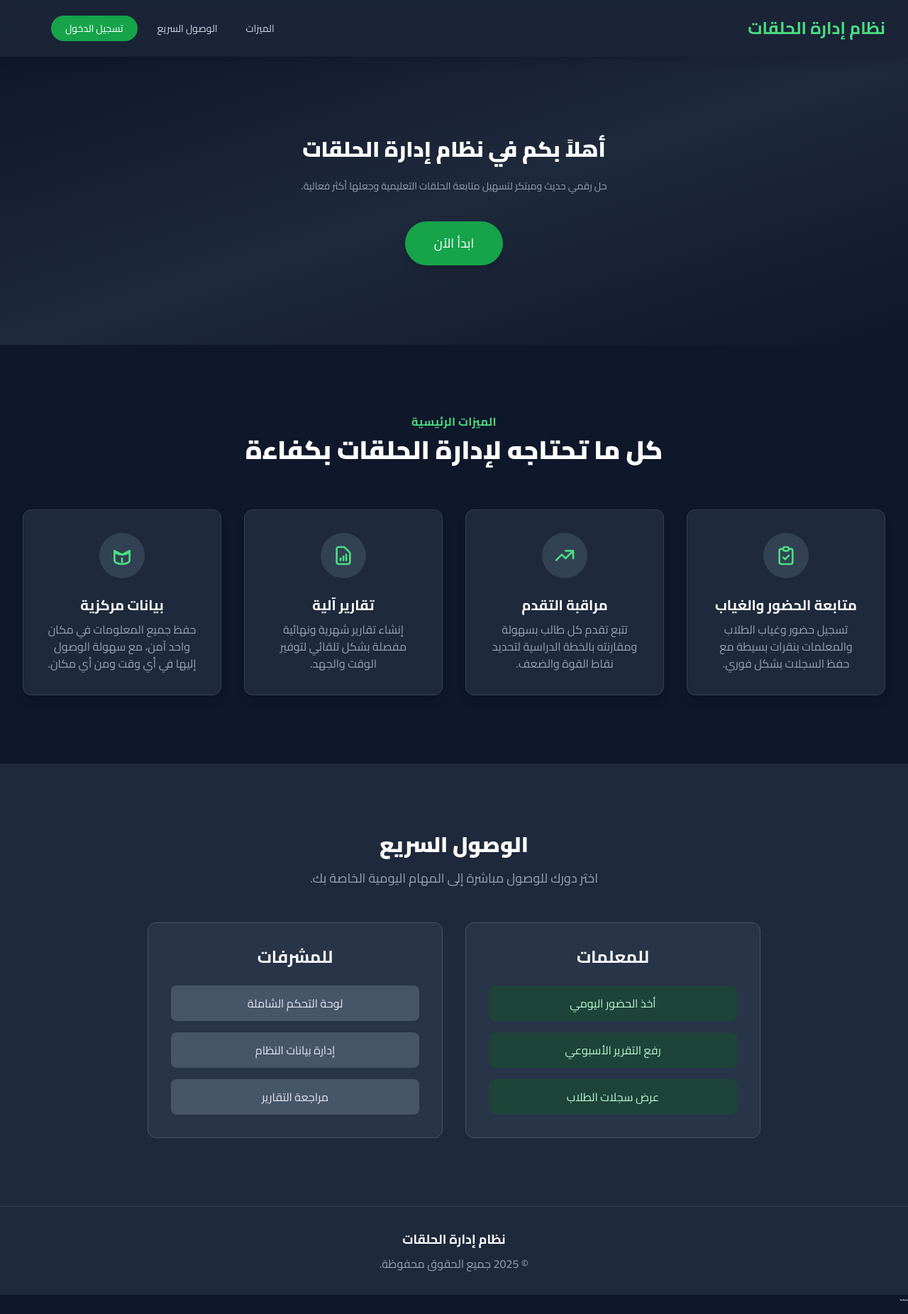
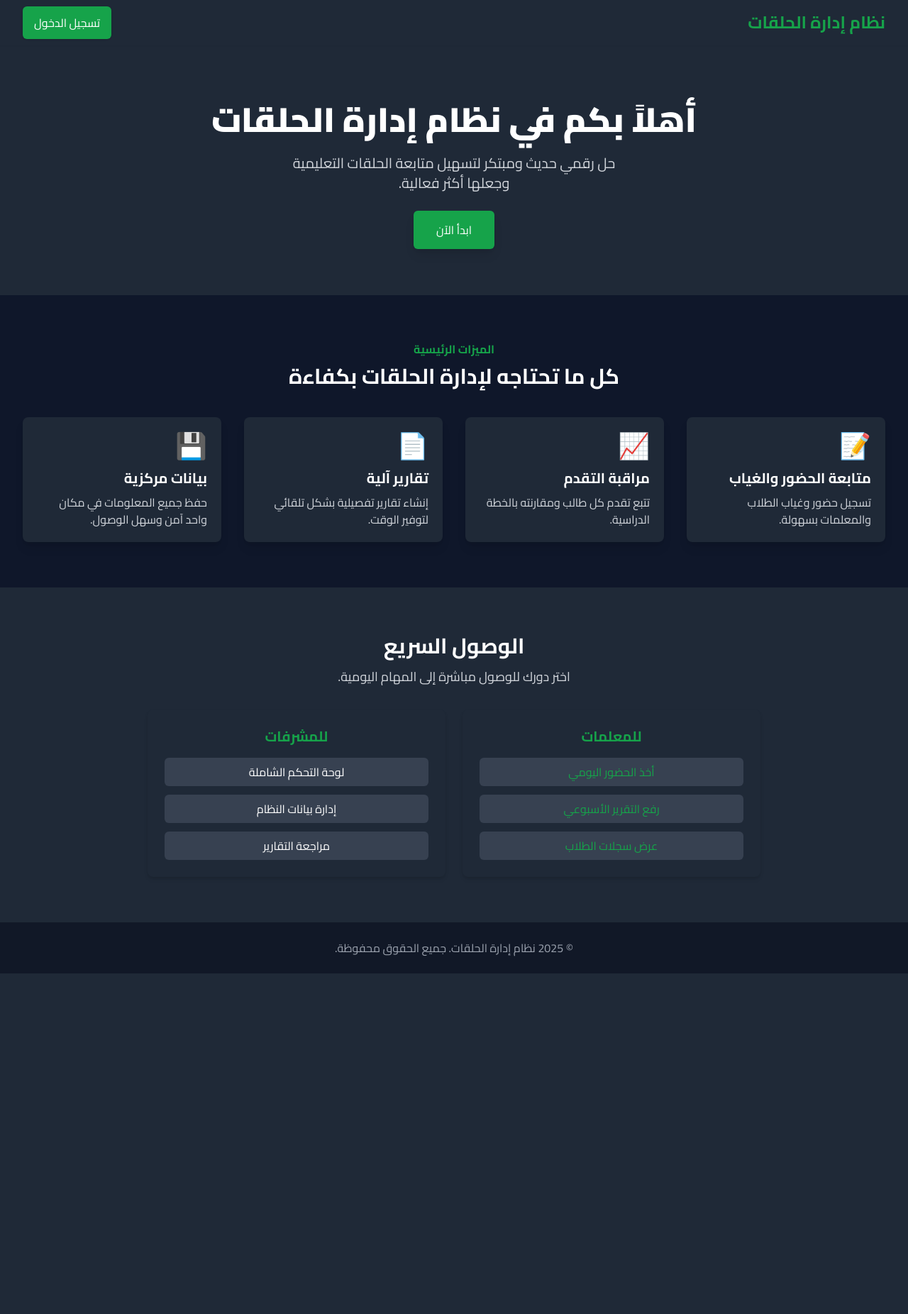
Before and after one commit to Mortooo/halq_management_system, a Django app: page / in a window 1280 px wide. Shown: the whole page at 71% size. After the commit the page ends 1372 px from the top, so only its background shows below. Run offline with Django 5.2, Linux system fonts and the light colour scheme; some libraries are stand-ins or nearby versions.

Commit message:
last fonts

````diff
--- a/templates/index.html
+++ b/templates/index.html
@@ -1,4 +1,3 @@
-
 <!DOCTYPE html>
 <html lang="ar" dir="rtl">
 <head>
@@ -9,11 +8,16 @@
   <link rel="preconnect" href="https://fonts.googleapis.com">
   <link rel="preconnect" href="https://fonts.gstatic.com" crossorigin>
   <link href="https://fonts.googleapis.com/css2?family=Cairo:wght@400;700;900&display=swap" rel="stylesheet">
+
   <script>
-        // Customizing Tailwind
     tailwind.config = {
       theme: {
         extend: {
+          colors: {
+            primary: '#16a34a',
+            secondary: '#0f172a',
+            card: '#1f2937',
+          },
           fontFamily: {
             'sans': ['Cairo', 'sans-serif'],
           },
@@ -21,118 +25,114 @@
       }
     }
   </script>
+
   <style>
-        body {
-            font-family: 'Cairo', sans-serif;
-            scroll-behavior: smooth;
+    body { font-family: 'Cairo', sans-serif; }
+    @keyframes fade-in-up {
+      from { opacity: 0; transform: translateY(20px); }
+      to { opacity: 1; transform: translateY(0); }
     }
+    .animate-fade-in-up { animation: fade-in-up 0.8s ease-out; }
   </style>
 </head>
-<body class="bg-slate-900 text-slate-300">
+<body class="bg-secondary text-gray-100">
 
-    <nav class="bg-slate-800/80 backdrop-blur-md shadow-lg sticky top-0 z-50">
+  <!-- ✅ الشريط العلوي -->
+  <nav class="bg-card shadow-sm sticky top-0 z-50">
     <div class="max-w-7xl mx-auto px-4 sm:px-6 lg:px-8">
-            <div class="flex items-center justify-between h-20">
-                <div class="flex-shrink-0">
-                    <h1 class="text-2xl font-bold text-green-400">نظام إدارة الحلقات</h1>
-                </div>
+      <div class="flex items-center justify-between h-16">
+        <h1 class="text-xl sm:text-2xl font-bold text-primary">نظام إدارة الحلقات</h1>
         <div class="hidden md:block">
-                    <div class="ml-10 flex items-baseline space-x-4 space-x-reverse">
-                        <a href="#features" class="text-slate-300 hover:text-green-400 px-3 py-2 rounded-md text-sm font-medium transition-colors">الميزات</a>
-                        <a href="#quick-access" class="text-slate-300 hover:text-green-400 px-3 py-2 rounded-md text-sm font-medium transition-colors">الوصول السريع</a>
-                        <a href="#" class="bg-green-600 text-white px-5 py-2 rounded-full text-sm font-medium hover:bg-green-500 transition duration-300 shadow-sm">تسجيل الدخول</a>
-                    </div>
+          <a href="#" class="px-4 py-2 bg-primary text-white font-medium rounded-md shadow hover:bg-green-700 transition duration-300">
+            تسجيل الدخول
+          </a>
         </div>
         <div class="md:hidden">
-                    <button class="text-slate-400 hover:text-white focus:outline-none">
+          <button id="menu-btn" class="text-gray-300 hover:text-primary">
             <svg class="h-6 w-6" fill="none" viewBox="0 0 24 24" stroke="currentColor">
               <path stroke-linecap="round" stroke-linejoin="round" stroke-width="2" d="M4 6h16M4 12h16m-7 6h7" />
             </svg>
           </button>
         </div>
       </div>
+
+      <div id="mobile-menu" class="hidden md:hidden mt-2 pb-4 border-t border-gray-700">
+        <a href="#" class="block px-4 py-2 text-gray-200 hover:bg-gray-700 rounded-md">تسجيل الدخول</a>
+      </div>
     </div>
   </nav>
 
+  <!-- ✅ المقدمة -->
   <main>
-        <div class="relative bg-gradient-to-br from-slate-900 via-slate-800 to-slate-900 overflow-hidden">
-            <div class="max-w-7xl mx-auto py-20 px-4 sm:py-28 sm:px-6 lg:px-8 text-center">
-                <h3 class="text-4xl font-black text-white sm:text-5xl md:text-3xl">
-                    <span class="block">أهلاً بكم في نظام إدارة الحلقات</span>
-                </h3>
-                <p class="mt-6 max-w-lg mx-auto text-sm text-slate-400 sm:max-w-3xl">
+    <div class="bg-card animate-fade-in-up">
+      <div class="max-w-7xl mx-auto py-12 px-4 sm:py-20 sm:px-6 lg:px-8 text-center">
+        <h1 class="text-2xl sm:text-3xl md:text-5xl font-extrabold text-white">
+          أهلاً بكم في نظام إدارة الحلقات
+        </h1>
+        <p class="mt-4 sm:mt-6 max-w-lg mx-auto text-base sm:text-lg md:text-xl text-gray-300">
           حل رقمي حديث ومبتكر لتسهيل متابعة الحلقات التعليمية وجعلها أكثر فعالية.
         </p>
-                <div class="mt-10 max-w-sm mx-auto sm:max-w-none sm:flex sm:justify-center">
-                    <a href="#" class="w-full sm:w-auto flex items-center justify-center px-8 py-3 border border-transparent text-base font-medium rounded-full text-white bg-green-600 hover:bg-green-500 md:py-4 md:text-lg md:px-10 shadow-lg transform hover:scale-105 transition duration-300">
+        <div class="mt-8 sm:mt-10">
+          <a href="#" class="px-6 sm:px-8 py-2 sm:py-3 bg-primary text-white text-base rounded-md hover:bg-green-700 shadow-lg transition">
             ابدأ الآن
           </a>
         </div>
       </div>
     </div>
 
+    <!-- ✅ الميزات -->
+    <div class="py-16 bg-secondary animate-fade-in-up">
+      <div class="max-w-7xl mx-auto px-4 sm:px-6 lg:px-8">
+        <div class="text-center mb-10">
+          <h2 class="text-sm sm:text-base text-primary font-semibold uppercase">الميزات الرئيسية</h2>
+          <p class="mt-2 text-2xl sm:text-3xl font-bold text-white">كل ما تحتاجه لإدارة الحلقات بكفاءة</p>
+        </div>
 
-
-        <div id="features" class="py-24 bg-slate-900">
-            <div class="max-w-7xl mx-auto px-4 sm:px-6 lg:px-8">
-                <div class="text-center">
-                    <h2 class="text-base text-green-400 font-semibold tracking-wide uppercase">الميزات الرئيسية</h2>
-                    <p class="mt-2 text-3xl font-extrabold text-white sm:text-4xl">
-                        كل ما تحتاجه لإدارة الحلقات بكفاءة
-                    </p>
+        <div class="grid gap-6 sm:gap-8 sm:grid-cols-2 lg:grid-cols-4">
+          <div class="p-5 bg-card rounded-lg shadow-lg hover:shadow-xl transition">
+            <div class="text-4xl text-primary mb-3">📝</div>
+            <h3 class="text-lg sm:text-xl font-bold mb-2 text-white">متابعة الحضور والغياب</h3>
+            <p class="text-sm sm:text-base text-gray-300">تسجيل حضور وغياب الطلاب والمعلمات بسهولة.</p>
           </div>
-                <div class="mt-16 grid gap-8 sm:grid-cols-1 md:grid-cols-2 lg:grid-cols-4">
-                    <div class="text-center p-8 bg-slate-800 rounded-xl border border-slate-700 shadow-lg transition duration-300 hover:shadow-green-500/10 hover:-translate-y-2">
-                        <div class="flex items-center justify-center h-16 w-16 rounded-full bg-slate-700 text-green-400 mx-auto mb-6">
-                            <svg xmlns="http://www.w3.org/2000/svg" class="h-8 w-8" fill="none" viewBox="0 0 24 24" stroke="currentColor" stroke-width="2"><path stroke-linecap="round" stroke-linejoin="round" d="M9 5H7a2 2 0 00-2 2v12a2 2 0 002 2h10a2 2 0 002-2V7a2 2 0 00-2-2h-2M9 5a2 2 0 002 2h2a2 2 0 002-2M9 5a2 2 0 012-2h2a2 2 0 012 2m-6 9l2 2 4-4" /></svg>
+          <div class="p-5 bg-card rounded-lg shadow-lg hover:shadow-xl transition">
+            <div class="text-4xl text-primary mb-3">📈</div>
+            <h3 class="text-lg sm:text-xl font-bold mb-2 text-white">مراقبة التقدم</h3>
+            <p class="text-sm sm:text-base text-gray-300">تتبع تقدم كل طالب ومقارنته بالخطة الدراسية.</p>
           </div>
-                        <h3 class="text-xl font-bold text-white mb-2">متابعة الحضور والغياب</h3>
-                        <p class="text-slate-400">تسجيل حضور وغياب الطلاب والمعلمات بنقرات بسيطة مع حفظ السجلات بشكل فوري.</p>
+          <div class="p-5 bg-card rounded-lg shadow-lg hover:shadow-xl transition">
+            <div class="text-4xl text-primary mb-3">📄</div>
+            <h3 class="text-lg sm:text-xl font-bold mb-2 text-white">تقارير آلية</h3>
+            <p class="text-sm sm:text-base text-gray-300">إنشاء تقارير تفصيلية بشكل تلقائي لتوفير الوقت.</p>
           </div>
-                    <div class="text-center p-8 bg-slate-800 rounded-xl border border-slate-700 shadow-lg transition duration-300 hover:shadow-green-500/10 hover:-translate-y-2">
-                        <div class="flex items-center justify-center h-16 w-16 rounded-full bg-slate-700 text-green-400 mx-auto mb-6">
-                            <svg xmlns="http://www.w3.org/2000/svg" class="h-8 w-8" fill="none" viewBox="0 0 24 24" stroke="currentColor" stroke-width="2"><path stroke-linecap="round" stroke-linejoin="round" d="M13 7h8m0 0v8m0-8l-8 8-4-4-6 6" /></svg>
-                        </div>
-                        <h3 class="text-xl font-bold text-white mb-2">مراقبة التقدم</h3>
-                        <p class="text-slate-400">تتبع تقدم كل طالب بسهولة ومقارنته بالخطة الدراسية لتحديد نقاط القوة والضعف.</p>
-                    </div>
-                    <div class="text-center p-8 bg-slate-800 rounded-xl border border-slate-700 shadow-lg transition duration-300 hover:shadow-green-500/10 hover:-translate-y-2">
-                        <div class="flex items-center justify-center h-16 w-16 rounded-full bg-slate-700 text-green-400 mx-auto mb-6">
-                            <svg xmlns="http://www.w3.org/2000/svg" class="h-8 w-8" fill="none" viewBox="0 0 24 24" stroke="currentColor" stroke-width="2"><path stroke-linecap="round" stroke-linejoin="round" d="M9 17v-2m3 2v-4m3 4v-6m2 10H7a2 2 0 01-2-2V5a2 2 0 012-2h5.586a1 1 0 01.707.293l5.414 5.414a1 1 0 01.293.707V19a2 2 0 01-2 2z" /></svg>
-                        </div>
-                        <h3 class="text-xl font-bold text-white mb-2">تقارير آلية</h3>
-                        <p class="text-slate-400">إنشاء تقارير شهرية ونهائية مفصلة بشكل تلقائي لتوفير الوقت والجهد.</p>
-                    </div>
-                    <div class="text-center p-8 bg-slate-800 rounded-xl border border-slate-700 shadow-lg transition duration-300 hover:shadow-green-500/10 hover:-translate-y-2">
-                        <div class="flex items-center justify-center h-16 w-16 rounded-full bg-slate-700 text-green-400 mx-auto mb-6">
-                            <svg xmlns="http://www.w3.org/2000/svg" class="h-8 w-8" fill="none" viewBox="0 0 24 24" stroke="currentColor" stroke-width="2"><path stroke-linecap="round" stroke-linejoin="round" d="M4 7v10c0 2.21 3.582 4 8 4s8-1.79 8-4V7M4 7c0 2.21 3.582 4 8 4s8-1.79 8-4M4 7l8 4 8-4M12 15v4" /></svg>
-                        </div>
-                        <h3 class="text-xl font-bold text-white mb-2">بيانات مركزية</h3>
-                        <p class="text-slate-400">حفظ جميع المعلومات في مكان واحد آمن، مع سهولة الوصول إليها في أي وقت ومن أي مكان.</p>
+          <div class="p-5 bg-card rounded-lg shadow-lg hover:shadow-xl transition">
+            <div class="text-4xl text-primary mb-3">💾</div>
+            <h3 class="text-lg sm:text-xl font-bold mb-2 text-white">بيانات مركزية</h3>
+            <p class="text-sm sm:text-base text-gray-300">حفظ جميع المعلومات في مكان واحد آمن وسهل الوصول.</p>
           </div>
         </div>
       </div>
     </div>
 
-        <div id="quick-access" class="bg-slate-800 py-24">
+    <!-- ✅ الوصول السريع -->
+    <div class="bg-card py-16 animate-fade-in-up">
       <div class="max-w-4xl mx-auto px-4 text-center">
-                <h2 class="text-3xl font-extrabold text-white">الوصول السريع</h2>
-                <p class="mt-4 text-lg text-slate-400">اختر دورك للوصول مباشرة إلى المهام اليومية الخاصة بك.</p>
-                <div class="mt-12 grid grid-cols-1 md:grid-cols-2 gap-8">
-                    <div class="bg-slate-700/50 p-8 rounded-xl border border-slate-600">
-                        <h3 class="text-2xl font-bold text-white mb-6">للمعلمات</h3>
-                        <ul class="space-y-4">
-                            <li><a href="#" class="block w-full text-center px-6 py-3 border border-transparent text-base font-medium rounded-lg text-green-200 bg-green-900/50 hover:bg-green-800/50 transition duration-300">أخذ الحضور اليومي</a></li>
-                            <li><a href="#" class="block w-full text-center px-6 py-3 border border-transparent text-base font-medium rounded-lg text-green-200 bg-green-900/50 hover:bg-green-800/50 transition duration-300">رفع التقرير الأسبوعي</a></li>
-                            <li><a href="#" class="block w-full text-center px-6 py-3 border border-transparent text-base font-medium rounded-lg text-green-200 bg-green-900/50 hover:bg-green-800/50 transition duration-300">عرض سجلات الطلاب</a></li>
+        <h2 class="text-2xl sm:text-3xl font-bold text-white">الوصول السريع</h2>
+        <p class="mt-3 text-base sm:text-lg text-gray-300">اختر دورك للوصول مباشرة إلى المهام اليومية.</p>
+        <div class="mt-8 grid grid-cols-1 md:grid-cols-2 gap-6">
+          <div class="bg-gray-800 p-6 rounded-lg shadow-md">
+            <h3 class="text-xl font-bold mb-4 text-primary">للمعلمات</h3>
+            <ul class="space-y-3 text-sm sm:text-base">
+              <li><a href="#" class="block w-full text-center px-4 py-2 rounded-md bg-gray-700 hover:bg-gray-600 text-primary transition">أخذ الحضور اليومي</a></li>
+              <li><a href="#" class="block w-full text-center px-4 py-2 rounded-md bg-gray-700 hover:bg-gray-600 text-primary transition">رفع التقرير الأسبوعي</a></li>
+              <li><a href="#" class="block w-full text-center px-4 py-2 rounded-md bg-gray-700 hover:bg-gray-600 text-primary transition">عرض سجلات الطلاب</a></li>
             </ul>
           </div>
-                    <div class="bg-slate-700/50 p-8 rounded-xl border border-slate-600">
-                        <h3 class="text-2xl font-bold text-white mb-6">للمشرفات</h3>
-                        <ul class="space-y-4">
-                            <li><a href="#" class="block w-full text-center px-6 py-3 border border-transparent text-base font-medium rounded-lg text-slate-200 bg-slate-600 hover:bg-slate-500 transition duration-300">لوحة التحكم الشاملة</a></li>
-                            <li><a href="#" class="block w-full text-center px-6 py-3 border border-transparent text-base font-medium rounded-lg text-slate-200 bg-slate-600 hover:bg-slate-500 transition duration-300">إدارة بيانات النظام</a></li>
-                            <li><a href="#" class="block w-full text-center px-6 py-3 border border-transparent text-base font-medium rounded-lg text-slate-200 bg-slate-600 hover:bg-slate-500 transition duration-300">مراجعة التقارير</a></li>
+          <div class="bg-gray-800 p-6 rounded-lg shadow-md">
+            <h3 class="text-xl font-bold mb-4 text-primary">للمشرفات</h3>
+            <ul class="space-y-3 text-sm sm:text-base">
+              <li><a href="#" class="block w-full text-center px-4 py-2 rounded-md bg-gray-700 hover:bg-gray-600 text-white transition">لوحة التحكم الشاملة</a></li>
+              <li><a href="#" class="block w-full text-center px-4 py-2 rounded-md bg-gray-700 hover:bg-gray-600 text-white transition">إدارة بيانات النظام</a></li>
+              <li><a href="#" class="block w-full text-center px-4 py-2 rounded-md bg-gray-700 hover:bg-gray-600 text-white transition">مراجعة التقارير</a></li>
             </ul>
           </div>
         </div>
@@ -140,13 +140,15 @@
     </div>
   </main>
 
-    <footer class="bg-slate-800 border-t border-slate-700">
-        <div class="max-w-7xl mx-auto py-8 px-4 sm:px-6 lg:px-8 text-center">
-             <h2 class="text-lg font-semibold text-white mb-2">نظام إدارة الحلقات</h2>
-            <p class="text-slate-400">&copy; 2025 جميع الحقوق محفوظة.</p>
-        </div>
+  <!-- ✅ التذييل -->
+  <footer class="bg-gray-900 text-gray-400 py-6 text-center text-sm sm:text-base">
+    <p>&copy; 2025 نظام إدارة الحلقات. جميع الحقوق محفوظة.</p>
   </footer>
 
+  <script>
+    const menuBtn = document.getElementById('menu-btn');
+    const mobileMenu = document.getElementById('mobile-menu');
+    menuBtn.addEventListener('click', () => mobileMenu.classList.toggle('hidden'));
+  </script>
 </body>
 </html>
-```
````
Also changed, not shown: index.html (+96 -110 lines). Lines whose indentation alone changed are shown as unchanged.
